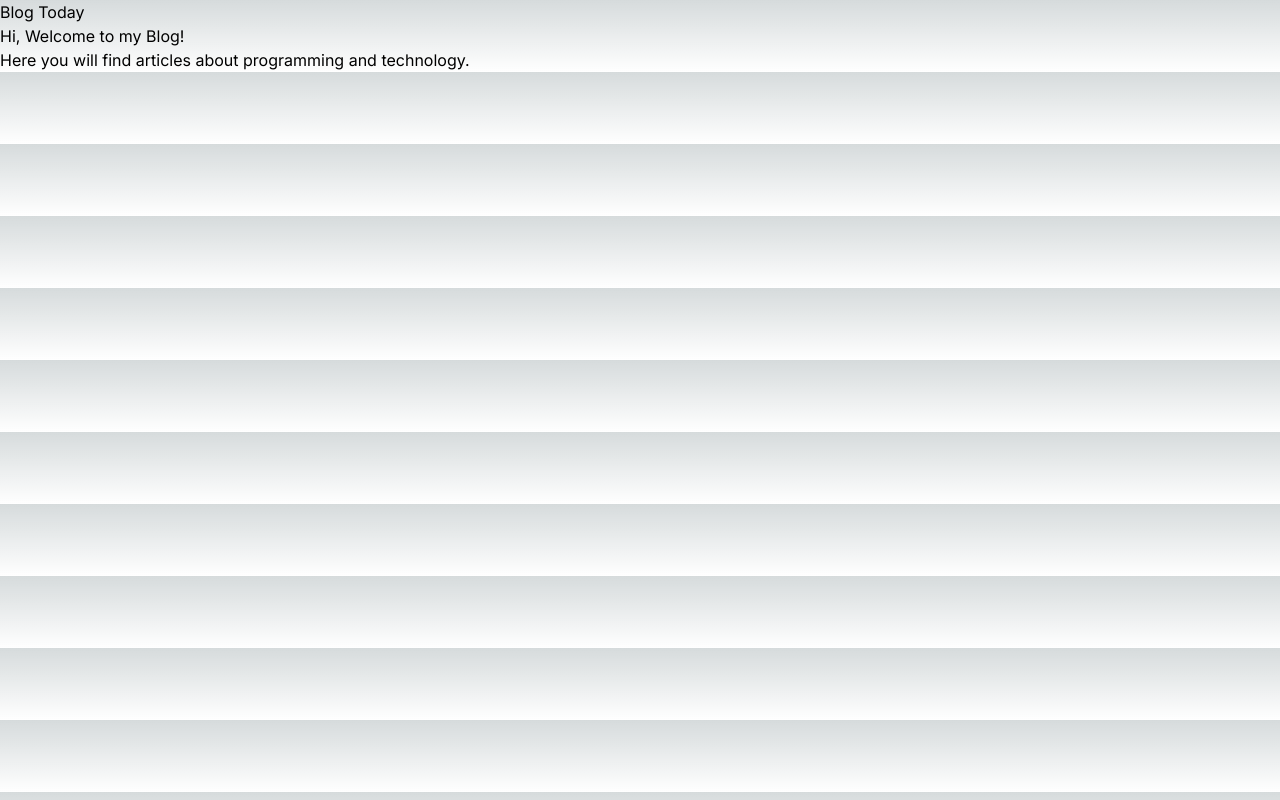
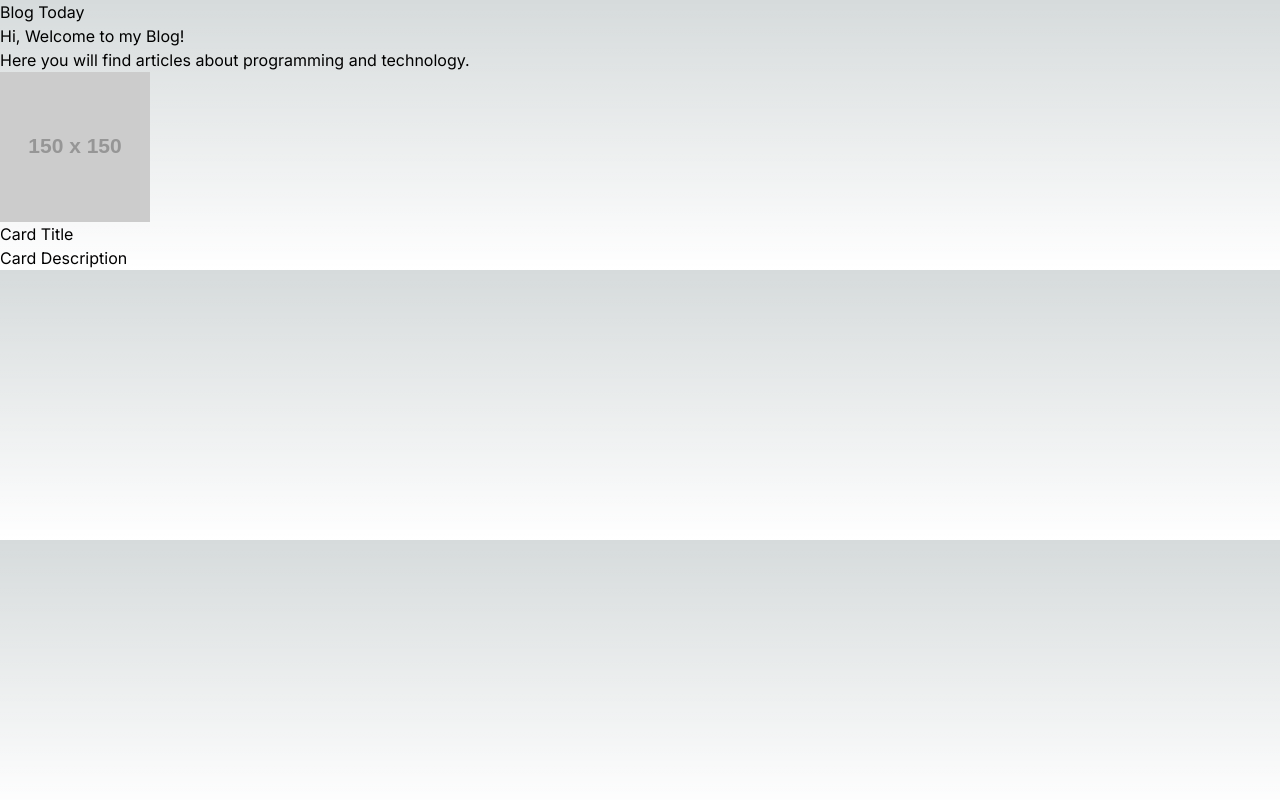
Before and after one commit to JackBerezhnov/jackwebdev-blog, a Next.js app: page / in a window 1280 px wide. Built offline with nearby package versions, Linux system fonts and the light colour scheme.

Commit message:
Created Card Componnet

```diff
--- a/package.json
+++ b/package.json
@@ -10,6 +10,10 @@
     "watch": "watch 'npm run build' ./jackwebdev-blog"
   },
   "dependencies": {
+    "@mdx-js/loader": "^3.0.1",
+    "@mdx-js/react": "^3.0.1",
+    "@next/mdx": "^14.1.4",
+    "@types/mdx": "^2.0.12",
     "next": "14.1.4",
     "react": "^18",
     "react-dom": "^18",
--- /dev/null
+++ b/src/app/components/Card.tsx
@@ -0,0 +1,11 @@
+const Card = () => {
+    return(
+       <div className="card">
+            <img src="https://via.placeholder.com/150" alt="placeholder" />
+            <h2>Card Title</h2>
+            <p>Card Description</p>
+       </div>
+    );
+}
+
+export default Card;
--- a/src/app/page.tsx
+++ b/src/app/page.tsx
@@ -1,4 +1,5 @@
 import Image from "next/image";
+import Card from "./components/Card";
 
 export default function Home() {
   return (
@@ -8,6 +9,7 @@ export default function Home() {
           <p className="text-xl">Hi, Welcome to my Blog!</p>
           <p className="text-xl">Here you will find articles about programming and technology.</p>
         </div>
+        <Card />
       </header>
   );
 }
```
Also changed, not shown: public/Evgeny.jpg (added), 1 other file (tests, documents, lock files or other folders). Lines whose indentation alone changed are shown as unchanged.
